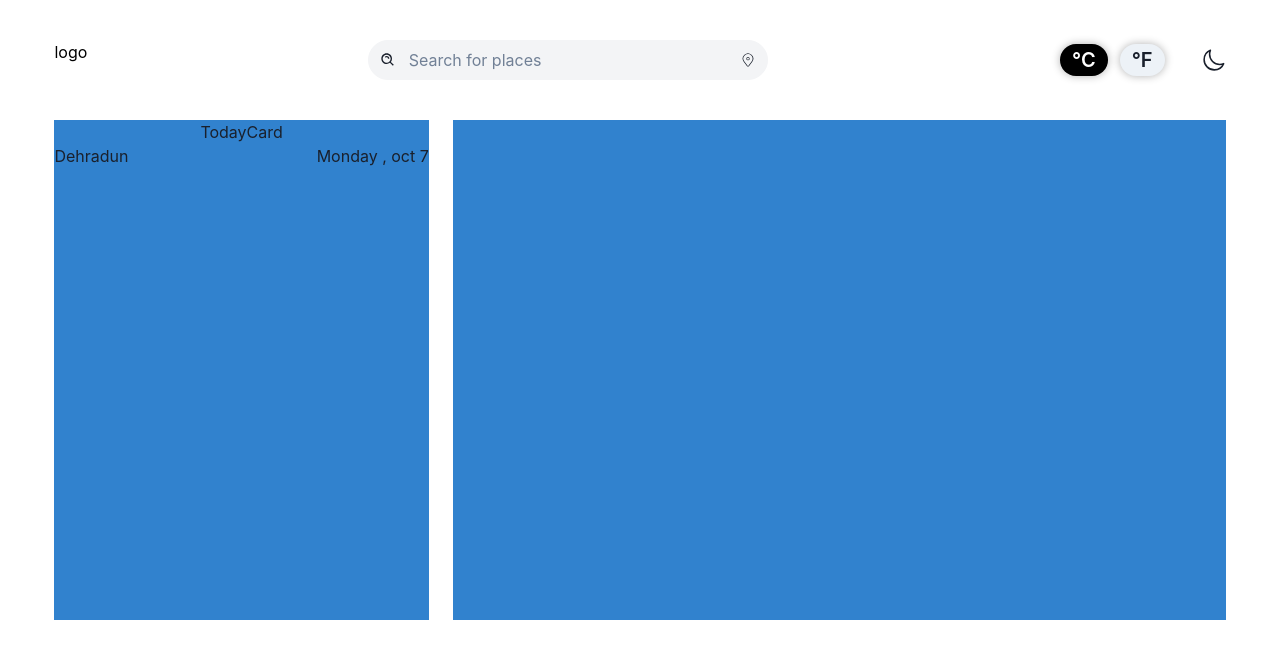
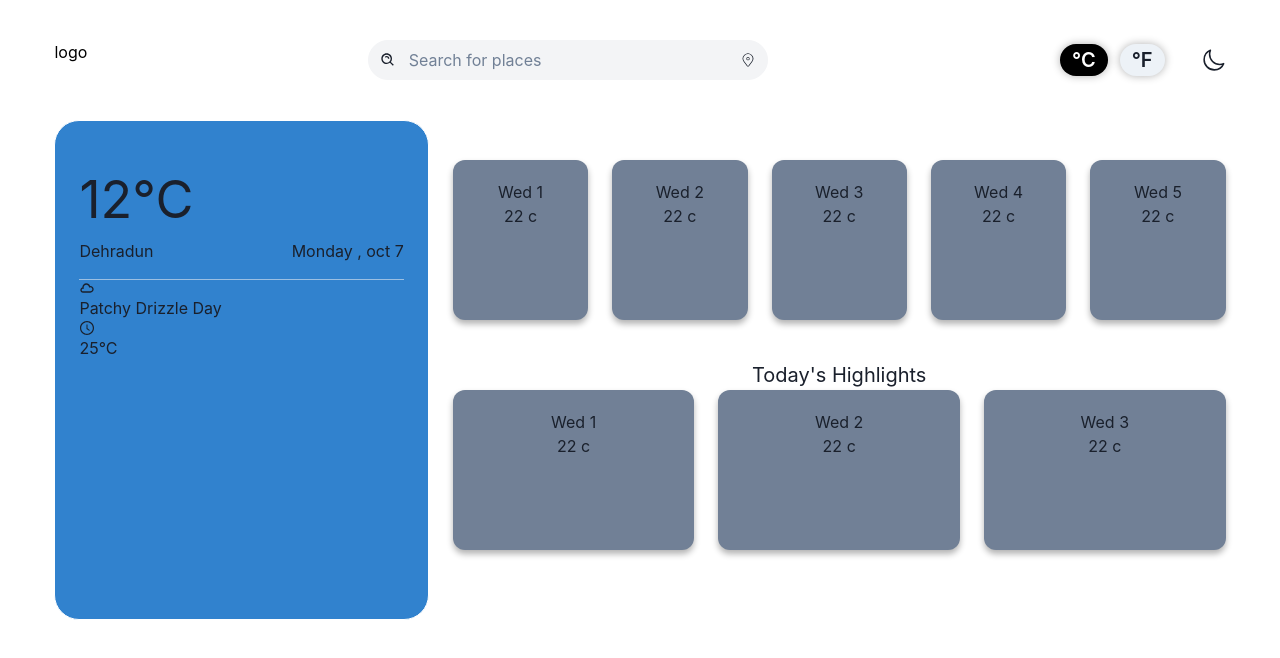
Before and after one commit to Sonali639/weather-app, a React (Create React App) app: page / in a window 1280 px wide. Shown: the top 658 px of the page. Built offline with nearby package versions, Linux system fonts and the light colour scheme.

Commit message:
Basic structure created

```diff
--- a/src/Components/WeatherCards/AllCards.jsx
+++ b/src/Components/WeatherCards/AllCards.js
@@ -2,16 +2,24 @@ import React from 'react'
 import { Box } from '@chakra-ui/react'
 import TodayCard from './TodayCard'
 import { Grid, GridItem } from '@chakra-ui/react'
+import WeekCard from './WeekCard'
+import Highlights from './Highlights'
 
 function AllCards() {
   return (
     <Box>
 
 <Grid templateColumns="repeat(12, 1fr)" gap={6}>
-  <GridItem colSpan={4} bg="blue.500" h="100%" >
+  <GridItem colSpan={4} bg="blue.500" h="100%" border='1px solid white' borderRadius='25px'>
     <TodayCard/>
     </GridItem>
-  <GridItem colSpan={8} bg="blue.500" h="500px" />
+
+  <GridItem colSpan={8} bg="white.500" h="500px" >
+<WeekCard/>
+<Highlights/>
+  </GridItem>
+
+
 </Grid>
 
         </Box>
--- /dev/null
+++ b/src/Components/WeatherCards/Highlights.jsx
@@ -0,0 +1,28 @@
+import React from 'react'
+import { Box } from '@chakra-ui/react'
+import { Grid, GridItem } from "@chakra-ui/react"
+
+function Highlights() {
+    const itemsToRender = [1, 2, 3,];
+  return (
+  <Box pt={10}>
+
+<Box fontSize='20px' >Today's Highlights</Box>
+
+      <Grid templateColumns='repeat(3, 1fr)' gap={6}>
+      {itemsToRender.map((item, index) => (
+        <GridItem key={index} w='100%' h='40' bg='gray.500' py={5} borderRadius='12px'  sx={{
+            boxShadow: '0 4px 6px rgba(0, 0, 0, 0.3)', transition: 'margin 0.2s ease-in-out', // Add a transition for smooth hover effect
+            ':hover': {
+              marginTop: '16px', // Add margin on hover
+            },
+          }}>
+          Wed {item} <br />22 c
+        </GridItem>
+      ))}
+</Grid>
+  </Box>
+  )
+}
+
+export default Highlights
--- a/src/Components/WeatherCards/TodayCard.jsx
+++ b/src/Components/WeatherCards/TodayCard.jsx
@@ -1,12 +1,14 @@
-import { Box } from '@chakra-ui/react'
+import { Box , flex} from '@chakra-ui/react'
 import React from 'react'
-
+import { Divider } from '@chakra-ui/react'
+import { TiWeatherCloudy } from 'react-icons/ti';
+import { AiOutlineClockCircle } from 'react-icons/ai';
 function TodayCard() {
   return (
-    <Box>
-        <h1>TodayCard</h1>
+    <Box px={6} py={10} sx={{textAlign:'left'}}>
+       <Box fontSize='52px'>12°C</Box>
+        <Box display='flex' sx={{ justifyContent: 'space-between' }}>
 
-        <Box sx={{display:'flex', justifyContent: 'space-between' }}>
             <Box>
                 <h1>Dehradun</h1>
             </Box>
@@ -15,6 +17,10 @@ function TodayCard() {
                 <h1>Monday , oct 7</h1>
             </Box>
         </Box>
+        <Divider py={2}/>
+    <h4 sx={{display:'flex'}}><TiWeatherCloudy/>  Patchy Drizzle Day</h4>
+    <h1 sx={{display:'flex'}} ><AiOutlineClockCircle/> 25°C</h1>
+
     </Box>
   )
 }
--- /dev/null
+++ b/src/Components/WeatherCards/WeekCard.jsx
@@ -0,0 +1,26 @@
+import React from 'react'
+import { Box } from '@chakra-ui/react'
+import { Grid, GridItem } from "@chakra-ui/react"
+
+
+function WeekCard() {
+    const itemsToRender = [1, 2, 3, 4, 5];
+  return (
+  <Box pt={10}>
+      <Grid templateColumns='repeat(5, 1fr)' gap={6}>
+      {itemsToRender.map((item, index) => (
+        <GridItem key={index} w='100%' h='40' bg='gray.500' py={5} borderRadius='12px'  sx={{
+            boxShadow: '0 4px 6px rgba(0, 0, 0, 0.3)', transition: 'margin 0.2s ease-in-out', // Add a transition for smooth hover effect
+            ':hover': {
+              marginTop: '16px', // Add margin on hover
+            },
+          }}>
+          Wed {item} <br />22 c
+        </GridItem>
+      ))}
+</Grid>
+  </Box>
+  )
+}
+
+export default WeekCard
```
